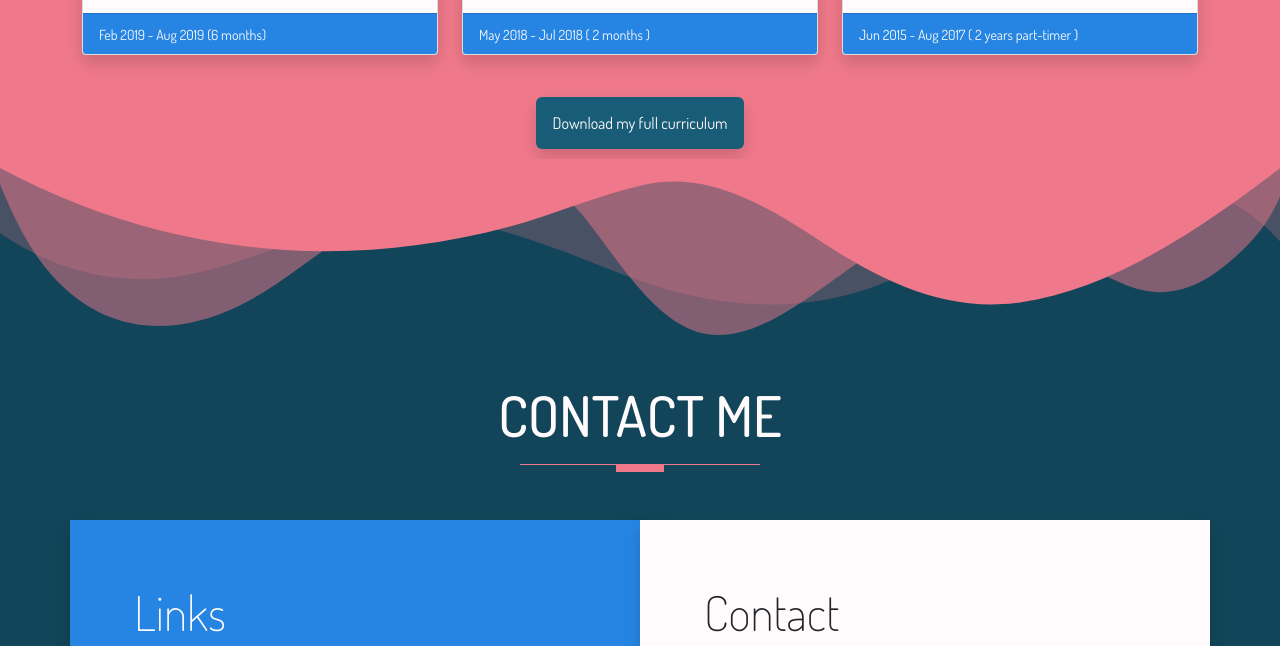
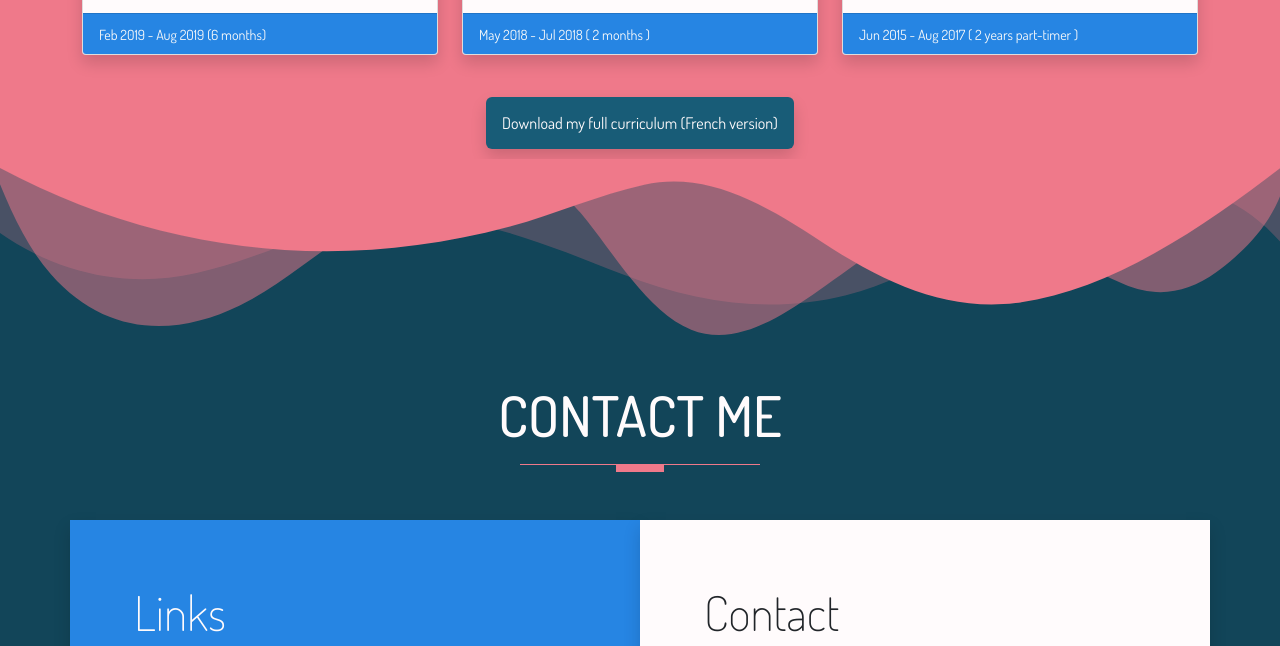
Before and after one commit to AnisBouhadida/personal-portfolio, a website: page public/index.html in a window 1280 px wide. Shown: the part 4751-5397 px from the top of the page. Drawn offline with nearby package versions, Linux system fonts and the light colour scheme; files that its build step writes are made by us from their sources.

Commit message:
update portfolio

```diff
--- a/public/index.html
+++ b/public/index.html
@@ -792,7 +792,7 @@
             </div>
             <div class="row-cols-1 text-center mb-4 mt-2">
                 <a id="fullCurriculum" class="btn-rounded shadow"
-                    href="assets/pdf/Anis Bouhadida_CVG_latest.pdf">Download my full curriculum</a>
+                    href="assets/pdf/Anis Bouhadida_latest.pdf">Download my full curriculum (French version)</a>
             </div>
         </div>
     </section>
```
Also changed, not shown: 2 other files.
